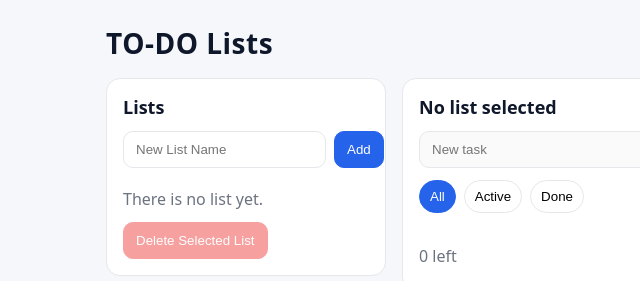
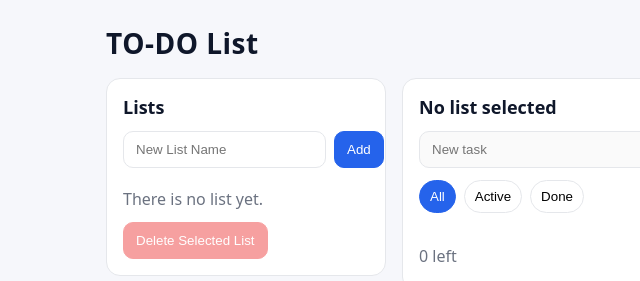
Before and after one commit to Fedir05/FinalProject, a plain HTML site: page index.html in a window 1280 px wide. Shown: the top 281 px of the page, 0-640 px from the left. Drawn offline with Linux system fonts and the light colour scheme.

Commit message:
Change 'TO-DO Lists' to 'TO-DO List'

```diff
--- a/index.html
+++ b/index.html
@@ -9,7 +9,7 @@
 <body>
   <div class="app">
     <header>
-      <h1>TO-DO Lists</h1>
+      <h1>TO-DO List</h1>
     </header>
 
     <div class="layout">
```
